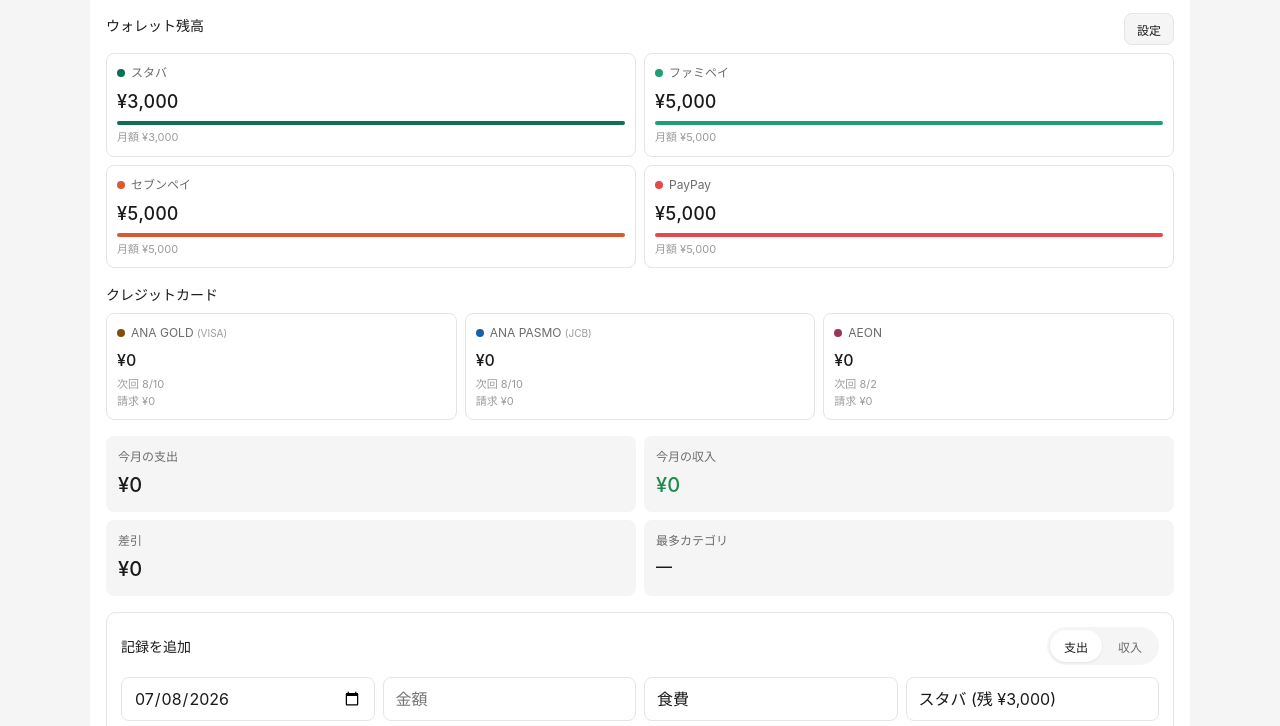
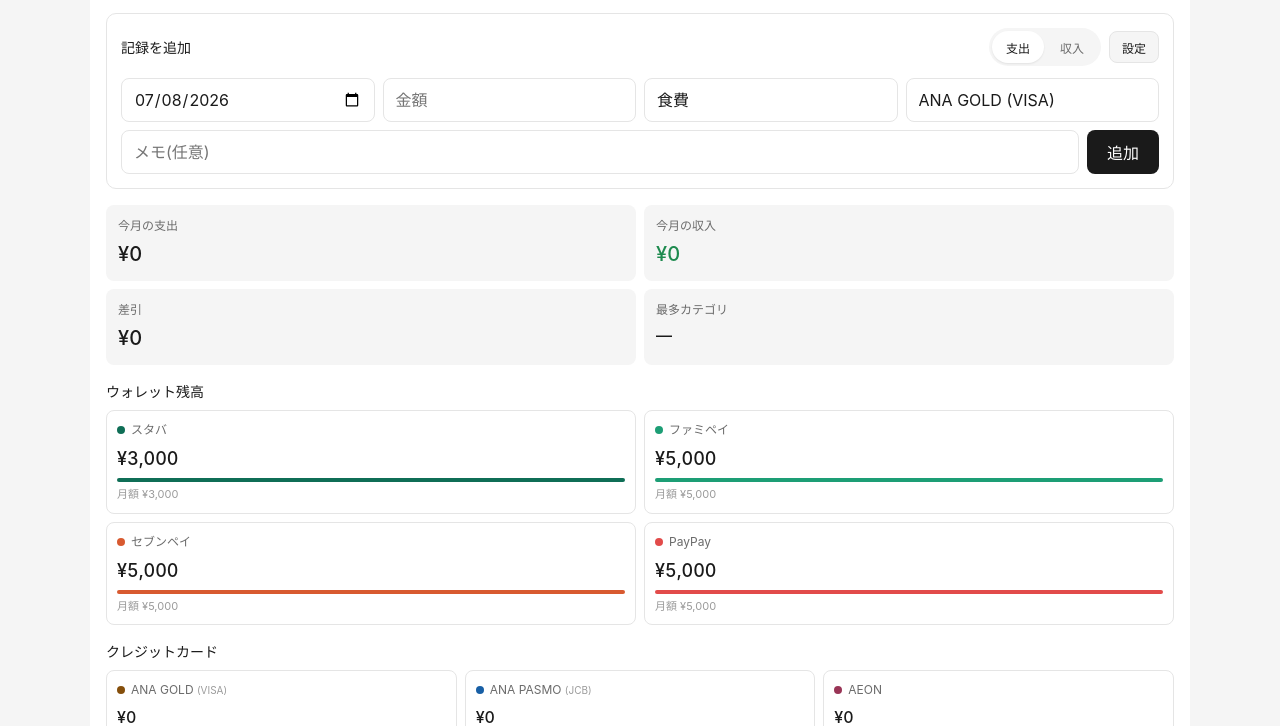
Before and after one commit to nora1224/kakeibo, a plain HTML site: page index.html in a window 1280 px wide. Shown: the part 61-787 px from the top of the page. Drawn offline with nearby package versions, Linux system fonts and the light colour scheme.

Commit message:
Refactor wallet and credit card sections in HTML

```diff
--- a/index.html
+++ b/index.html
@@ -153,14 +153,29 @@
     <span id="sync-badge" class="sync-badge">未設定</span>
   </h1>
 
-  <div style="display: flex; align-items: center; justify-content: space-between; margin-bottom: 8px; gap: 10px;">
-    <div class="section-title">ウォレット残高</div>
-    <button id="btn-settings" class="btn-soft" style="font-size: 12px; padding: 6px 12px; min-height: 32px;">設定</button>
+  <div class="panel">
+    <div style="display: flex; align-items: center; justify-content: space-between; margin-bottom: 12px; gap: 10px; flex-wrap: wrap;">
+      <div class="section-title" style="margin-bottom: 0;">記録を追加</div>
+      <div style="display: flex; gap: 8px; align-items: center;">
+        <div class="toggle-group" id="type-toggle">
+          <button data-type="expense" class="active">支出</button>
+          <button data-type="income">収入</button>
+        </div>
+        <button id="btn-settings" class="btn-soft" style="font-size: 12px; padding: 6px 12px; min-height: 32px;">設定</button>
+      </div>
+    </div>
+    <div class="form-grid">
+      <input type="date" id="in-date" lang="ja" />
+      <input type="number" id="in-amount" placeholder="金額" min="0" inputmode="numeric" />
+      <select id="in-category"></select>
+      <select id="in-payment"></select>
+    </div>
+    <div style="display: flex; gap: 8px; align-items: center;">
+      <input type="text" id="in-memo" placeholder="メモ(任意)" style="flex: 1;" />
+      <button id="btn-add">追加</button>
+    </div>
+    <div id="warn-msg" style="display: none; margin-top: 10px; padding: 8px 12px; background: var(--bg-danger); color: var(--text-danger); border-radius: 6px; font-size: 13px;"></div>
   </div>
-  <div id="wallets" class="grid-cards"></div>
-
-  <div class="section-title">クレジットカード</div>
-  <div id="cards" class="grid-cards-md"></div>
 
   <div class="grid-cards">
     <div class="stat-card">
@@ -181,26 +196,11 @@
     </div>
   </div>
 
-  <div class="panel">
-    <div style="display: flex; align-items: center; justify-content: space-between; margin-bottom: 12px; gap: 10px; flex-wrap: wrap;">
-      <div class="section-title" style="margin-bottom: 0;">記録を追加</div>
-      <div class="toggle-group" id="type-toggle">
-        <button data-type="expense" class="active">支出</button>
-        <button data-type="income">収入</button>
-      </div>
-    </div>
-    <div class="form-grid">
-      <input type="date" id="in-date" />
-      <input type="number" id="in-amount" placeholder="金額" min="0" inputmode="numeric" />
-      <select id="in-category"></select>
-      <select id="in-payment"></select>
-    </div>
-    <div style="display: flex; gap: 8px; align-items: center;">
-      <input type="text" id="in-memo" placeholder="メモ(任意)" style="flex: 1;" />
-      <button id="btn-add">追加</button>
-    </div>
-    <div id="warn-msg" style="display: none; margin-top: 10px; padding: 8px 12px; background: var(--bg-danger); color: var(--text-danger); border-radius: 6px; font-size: 13px;"></div>
-  </div>
+  <div class="section-title">ウォレット残高</div>
+  <div id="wallets" class="grid-cards"></div>
+
+  <div class="section-title">クレジットカード</div>
+  <div id="cards" class="grid-cards-md"></div>
 
   <div style="display: flex; align-items: center; justify-content: space-between; margin-bottom: 8px; gap: 10px; flex-wrap: wrap;">
     <div class="section-title">月別グラフ</div>
@@ -489,6 +489,7 @@
 
   function refreshPaymentSelect() {
     const sel = document.getElementById('in-payment');
+    const prev = sel.value;
     const walletLabel = currentType === 'expense' ? 'ウォレット' : 'ウォレット(チャージ先)';
     const cardLabel = currentType === 'expense' ? 'クレジットカード' : 'クレジットカード(返金先)';
     sel.innerHTML = '<optgroup label="' + walletLabel + '">' +
@@ -501,6 +502,12 @@
       '</optgroup><optgroup label="その他">' +
       NON_WALLET.map(n => `<option value="${n.id}">${n.name}</option>`).join('') +
       '</optgroup>';
+    // 前の選択を復元、なければデフォルトで ANA GOLD
+    if (prev && [...sel.options].some(o => o.value === prev)) {
+      sel.value = prev;
+    } else {
+      sel.value = 'ana_gold';
+    }
   }
 
   function refreshWallets() {
```
